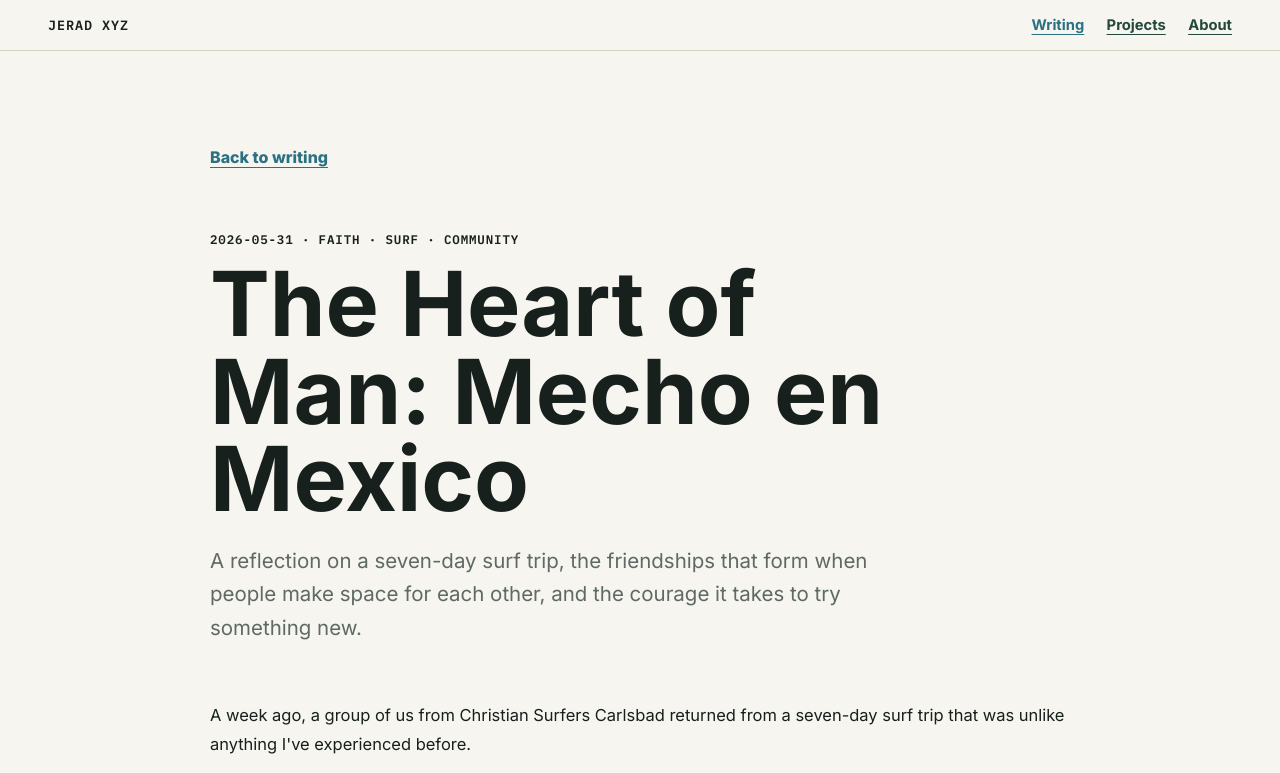
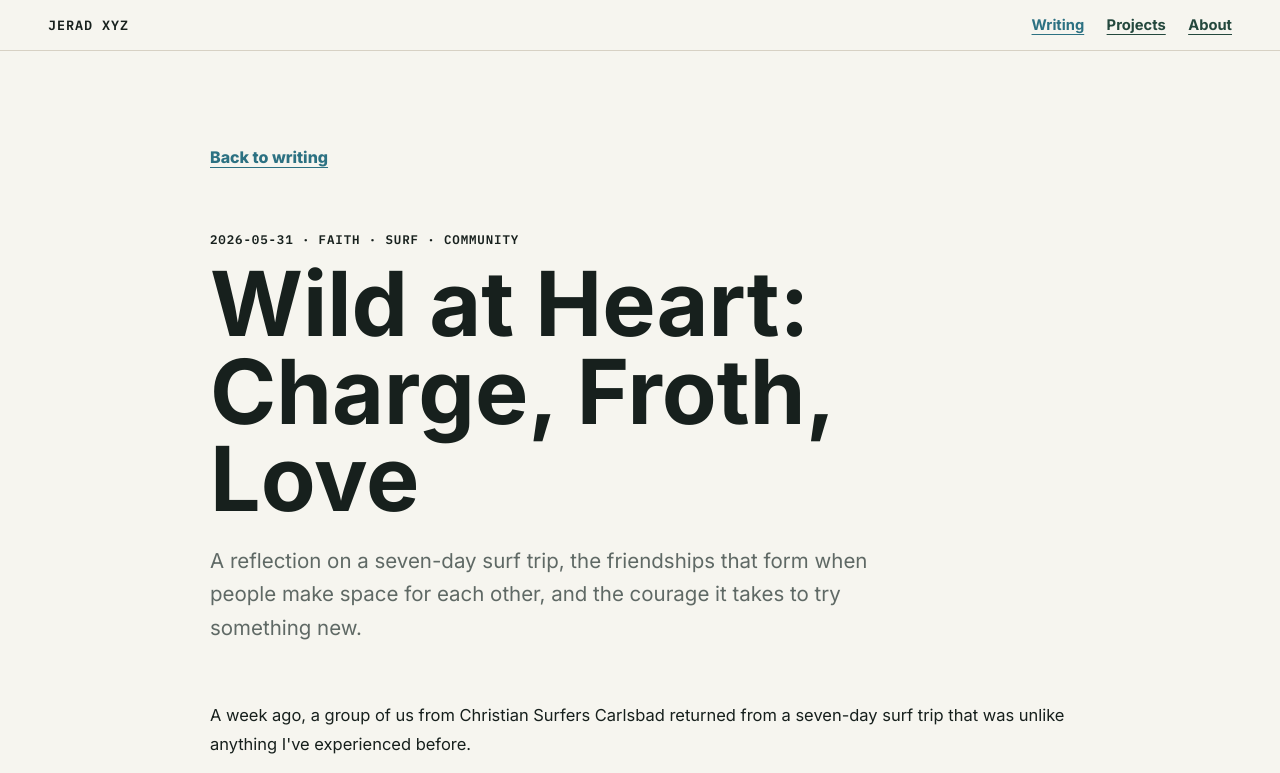
Before and after one commit to irJERAD/XYZ-dev, a website: page writing/wild-at-heart-charge-froth-love.html in a window 1280 px wide. Shown: the top 773 px of the page. Drawn offline with Linux system fonts and the light colour scheme.

Commit message:
Rename surf reflection to Wild at Heart

```diff
--- a/writing/the-heart-of-man-mecho-en-mexico.html
+++ b/writing/wild-at-heart-charge-froth-love.html
@@ -3,7 +3,7 @@
   <head>
     <meta charset="UTF-8" />
     <meta name="viewport" content="width=device-width, initial-scale=1.0" />
-    <title>The Heart of Man: Mecho en Mexico | Jerad XYZ</title>
+    <title>Wild at Heart: Charge, Froth, Love | Jerad XYZ</title>
     <meta
       name="description"
       content="A reflection on a seven-day Christian Surfers Carlsbad trip, friendship, faith, surfing, and the courage to create space for community."
@@ -31,7 +31,7 @@
         <a class="back-link" href="../writing.html">Back to writing</a>
         <header class="article-header">
           <p class="eyebrow">2026-05-31 · faith · surf · community</p>
-          <h1>The Heart of Man: Mecho en Mexico</h1>
+          <h1>Wild at Heart: Charge, Froth, Love</h1>
           <p>
             A reflection on a seven-day surf trip, the friendships that form
             when people make space for each other, and the courage it takes to
```
Also changed, not shown: writing.html (+2 -2 lines).
